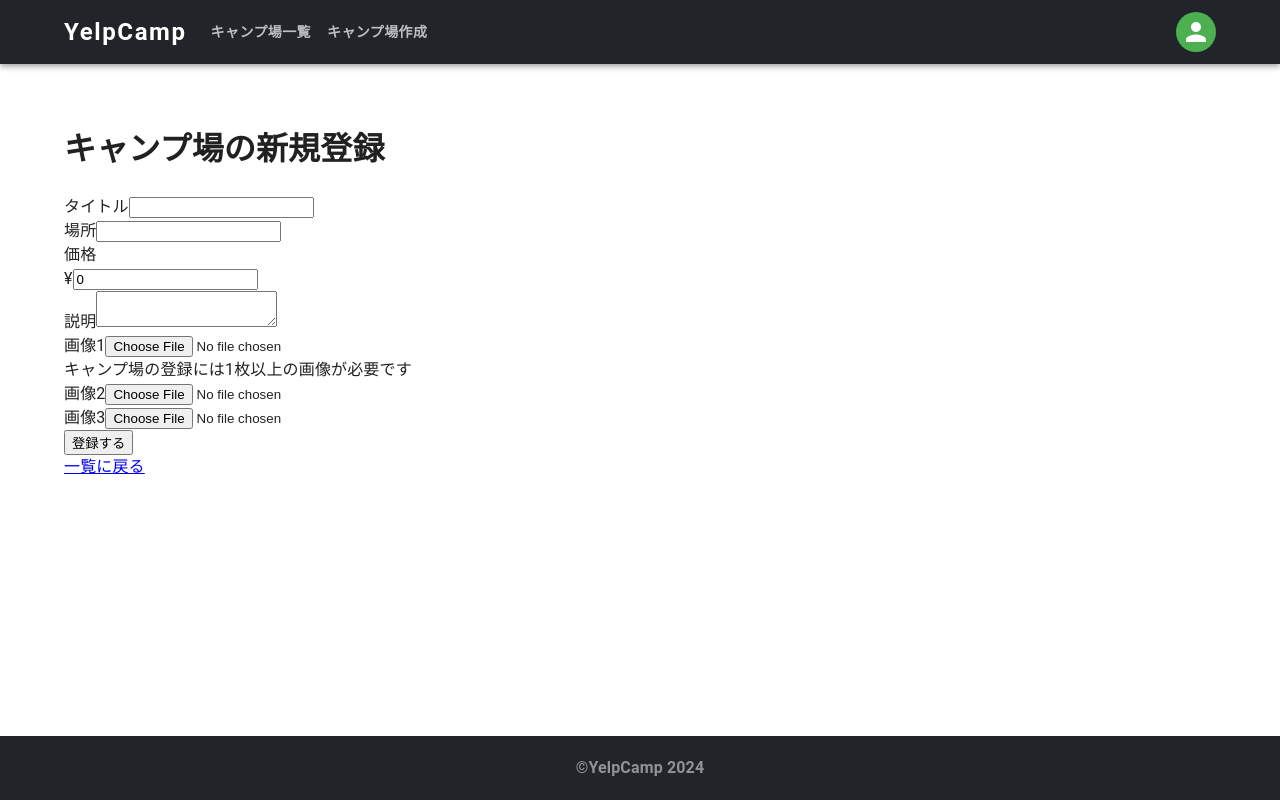
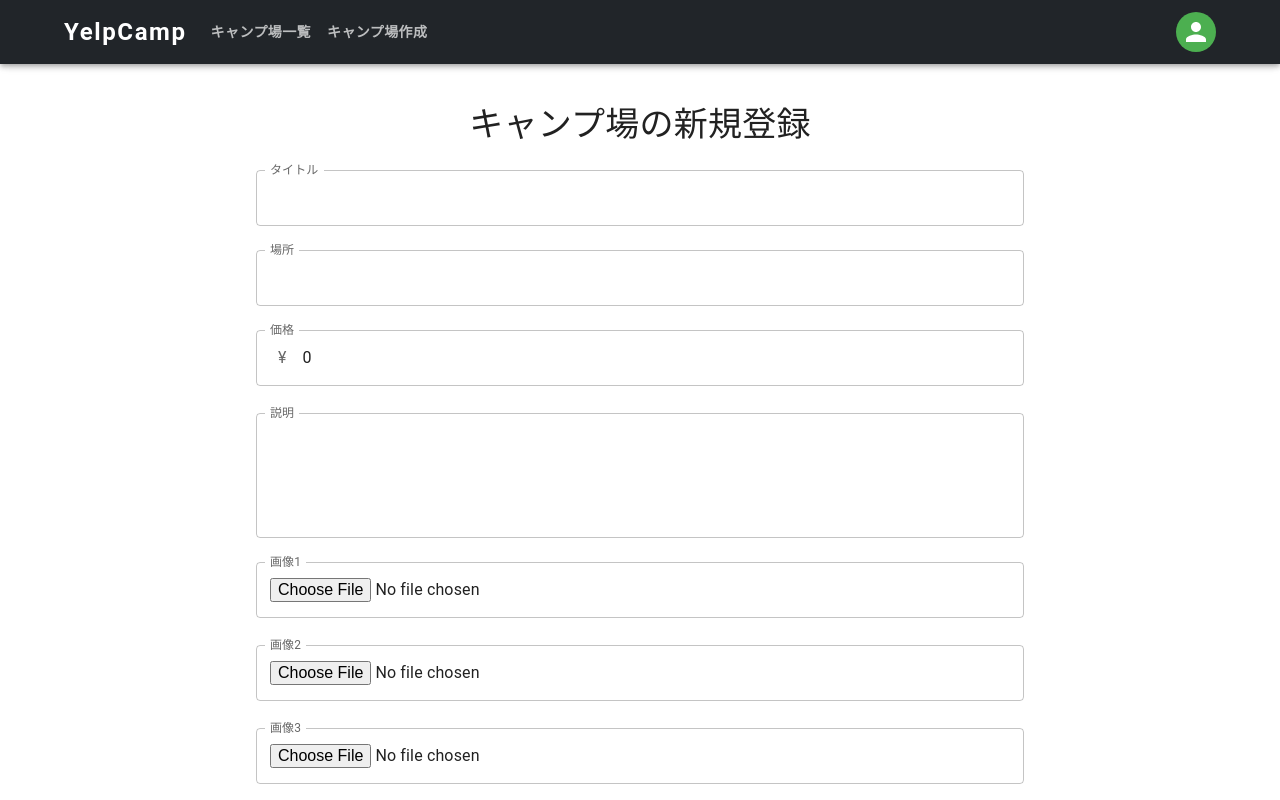
Before and after one commit to yukimnb/yelpcamp-react, a React (Vite) app: page /campgrounds/create in a window 1280 px wide. Shown: the top 800 px of the page. Built offline with nearby package versions, Linux system fonts and the light colour scheme.

Commit message:
CreatePageをMUI仕様に修正

```diff
--- a/package.json
+++ b/package.json
@@ -19,6 +19,7 @@
     "react": "^18.2.0",
     "react-dom": "^18.2.0",
     "react-error-boundary": "^4.0.13",
+    "react-hook-form": "^7.52.2",
     "react-material-ui-carousel": "^3.4.2",
     "react-query": "^3.39.3",
     "react-router-dom": "^6.23.1",
--- a/src/pages/CreatePage.jsx
+++ b/src/pages/CreatePage.jsx
@@ -1,4 +1,3 @@
-import { useState } from "react";
 import { useMutation } from "react-query";
 import { useNavigate, Link } from "react-router-dom";
 import { createCampground } from "../apis/campground-api";
@@ -6,13 +5,26 @@ import { getForwardGeocoding } from "../apis/mapbox-api";
 import { toast } from "react-toastify";
 import { useUser } from "../components/ContextProvider";
 import { useErrorBoundary } from "react-error-boundary";
+import { useForm } from "react-hook-form";
+import {
+  Grid,
+  Typography,
+  Box,
+  TextField,
+  FormControl,
+  InputLabel,
+  InputAdornment,
+  OutlinedInput,
+  Button,
+  FormHelperText,
+} from "@mui/material";
 
 export const CreatePage = () => {
   const navigate = useNavigate();
   const { showBoundary } = useErrorBoundary();
   const [user] = useUser();
-  const [validated, setValidated] = useState(false);
-  const [formValues, setFormValues] = useState({
+
+  const defaultValues = {
     title: "",
     price: 0,
     location: "",
@@ -22,20 +34,24 @@ export const CreatePage = () => {
     image2: "",
     image3: "",
     author: user.id,
-  });
+  };
 
+  const {
+    register,
+    handleSubmit,
+    formState: { errors },
+  } = useForm({ defaultValues });
   const getGeocodeMutation = useMutation(getForwardGeocoding);
   const createMutation = useMutation(createCampground);
 
-  const handleSubmit = (e) => {
-    e.preventDefault();
-    const form = e.currentTarget;
-    if (form.checkValidity() === false) {
-      e.stopPropagation();
-    } else {
+  const onSubmit = (formValues) => {
     const formData = new FormData();
     Object.keys(formValues).forEach((key) => {
+      if (key.startsWith("image") && formValues[key]) {
+        formData.append(key, formValues[key][0]);
+      } else {
         formData.append(key, formValues[key]);
+      }
     });
     getGeocodeMutation.mutate(formValues.location, {
       onSuccess: ({ geometry }) => {
@@ -54,114 +70,126 @@ export const CreatePage = () => {
         showBoundary(error);
       },
     });
-    }
-    setValidated(true);
-  };
-
-  const handleForm = (e) => {
-    setFormValues((prev) => ({ ...prev, [e.target.name]: e.target.value }));
-  };
-
-  const handleImage = (e) => {
-    setFormValues((prev) => ({ ...prev, [e.target.name]: e.target.files[0] }));
   };
 
   return (
     <>
-      <div className="row">
-        <h1 className="text-center">キャンプ場の新規登録</h1>
-        <div className="offset-md-2 col-md-8">
-          <form className={validated ? "was-validated" : ""} onSubmit={handleSubmit} noValidate>
-            <div className="mb-3">
-              <label className="form-label" htmlFor="title">
-                タイトル
-              </label>
-              <input
-                className="form-control"
-                type="text"
+      <Typography variant="h4" component="h1" align="center" sx={{ mb: 3 }}>
+        キャンプ場の新規登録
+      </Typography>
+      <Grid container>
+        <Grid item sm={1} md={2}></Grid>
+        <Grid item xs={12} sm={10} md={8}>
+          <Box
+            component="form"
+            onSubmit={handleSubmit(onSubmit)}
+            noValidate
+            sx={{ display: "flex", flexDirection: "column", gap: 3, mb: 5 }}>
+            <Box>
+              <TextField
+                label="タイトル"
+                variant="outlined"
+                fullWidth
                 name="title"
-                id="title"
-                value={formValues.title}
-                onChange={handleForm}
-                required
+                error={errors.title}
+                helperText={errors.title?.message}
+                {...register("title", {
+                  required: "タイトルは必須です",
+                  maxLength: { value: 50, message: "タイトルは50文字以内で入力してください" },
+                })}
+                InputLabelProps={{ shrink: true }}
               />
-            </div>
-            <div className="mb-3">
-              <label className="form-label" htmlFor="location">
-                場所
-              </label>
-              <input
-                className="form-control"
-                type="text"
+            </Box>
+            <Box>
+              <TextField
+                label="場所"
+                variant="outlined"
+                fullWidth
                 name="location"
-                id="location"
-                value={formValues.location}
-                onChange={handleForm}
-                required
+                error={errors.location}
+                helperText={errors.location?.message}
+                {...register("location", {
+                  required: "場所は必須です",
+                })}
+                InputLabelProps={{ shrink: true }}
               />
-            </div>
-            <div className="mb-3">
-              <label className="form-label" htmlFor="price">
-                価格
-              </label>
-              <div className="input-group">
-                <span className="input-group-text" id="price-label">
+            </Box>
+            <Box>
+              <FormControl fullWidth>
+                <InputLabel htmlFor="price">価格</InputLabel>
+                <OutlinedInput
+                  type="number"
+                  id="price"
+                  label="価格"
+                  placeholder="0"
+                  name="price"
+                  startAdornment={
+                    <InputAdornment position="start" sx={{ ml: 1, mr: 2 }}>
                       &yen;
-                </span>
-                <input
-                  type="number"
-                  className="form-control"
-                  id="price"
-                  placeholder="0"
-                  aria-label="価格"
-                  aria-describedby="price-label"
-                  name="price"
-                  value={formValues.price}
-                  onChange={handleForm}
-                  required
+                    </InputAdornment>
+                  }
+                  error={errors.price}
+                  {...register("price", {
+                    required: "価格は必須です",
+                    min: { value: 0, message: "価格は0以上の数値で入力してください" },
+                  })}
                 />
-              </div>
-            </div>
-            <div className="mb-3">
-              <label className="form-label" htmlFor="description">
-                説明
-              </label>
-              <textarea
-                className="form-control"
+                <FormHelperText error={errors.price}>{errors.price?.message}</FormHelperText>
+              </FormControl>
+            </Box>
+            <Box>
+              <TextField
+                multiline
+                label="説明"
+                variant="outlined"
+                fullWidth
                 name="description"
-                id="description"
-                value={formValues.description}
-                onChange={handleForm}
-                required></textarea>
-            </div>
+                rows={4}
+                error={errors.description}
+                helperText={errors.description?.message}
+                {...register("description", {
+                  required: "説明は必須です",
+                })}
+                InputLabelProps={{ shrink: true }}
+              />
+            </Box>
             {/* image要素 * 3作成 */}
             {[...Array(3)].map((_, i) => {
               const idx = i + 1;
               return (
-                <div className="mb-3" key={idx}>
-                  <label className="form-label" htmlFor={`image${idx}`}>
+                <Box key={idx}>
+                  <FormControl fullWidth>
+                    <InputLabel htmlFor={`image${idx}`} shrink>
                       画像{idx}
-                  </label>
-                  <input
-                    className="form-control"
+                    </InputLabel>
+                    <OutlinedInput
                       type="file"
                       name={`image${idx}`}
                       id={`image${idx}`}
-                    accept="image/*"
-                    onChange={handleImage}
-                    required={idx === 1 && true}
+                      label={`画像${idx}`}
+                      inputProps={{ accept: "image/*" }}
+                      notched
+                      error={errors[`image${idx}`]}
+                      {...register(`image${idx}`, {
+                        required: idx === 1 ? "キャンプ場の登録には1枚以上の画像が必要です" : false,
+                      })}
                     />
-                  {idx === 1 && <div className="invalid-feedback">キャンプ場の登録には1枚以上の画像が必要です</div>}
-                </div>
+                    <FormHelperText error={errors[`image${idx}`]}>{errors[`image${idx}`]?.message}</FormHelperText>
+                  </FormControl>
+                </Box>
               );
             })}
-            <div className="mb-3">
-              <button className="btn btn-success">登録する</button>
-            </div>
-          </form>
-          <Link to="/campgrounds">一覧に戻る</Link>
-        </div>
-      </div>
+            <Box>
+              <Button type="submit" variant="contained" color="success" sx={{ mr: 3 }}>
+                登録する
+              </Button>
+              <Button component={Link} color="error" to="/campgrounds">
+                キャンセル
+              </Button>
+            </Box>
+          </Box>
+        </Grid>
+      </Grid>
     </>
   );
 };
```
Also changed, not shown: 1 other file (tests, documents, lock files or other folders). Lines whose indentation alone changed are shown as unchanged.
